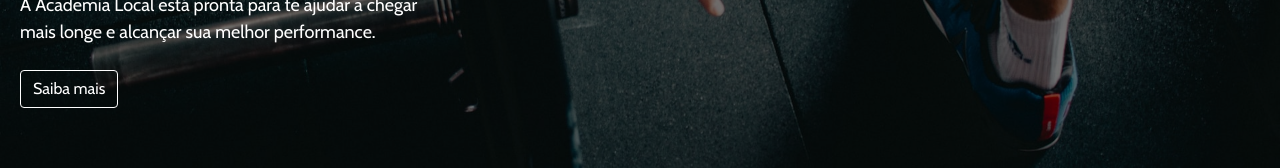
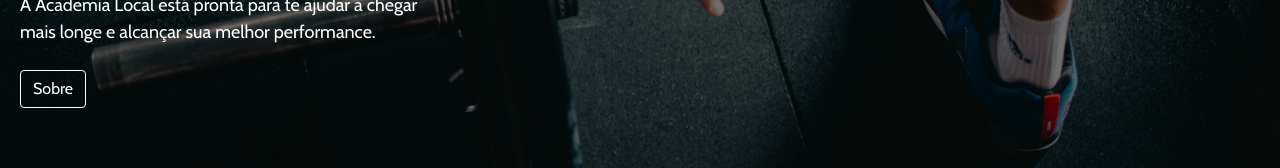
Before and after one commit to yo-ver/academialocal, a SvelteKit app: page / in a window 1280 px wide. Shown: the part 183-351 px from the top of the page. Built offline with nearby package versions, Linux system fonts and the light colour scheme.

Commit message:
criando pagina sobre

```diff
--- a/src/lib/components/Intro.svelte
+++ b/src/lib/components/Intro.svelte
@@ -5,7 +5,7 @@
     export let title = "Você esta pronto <br /> para o desafio?"
     export let content = 'A Academia Local está pronta para te ajudar a chegar mais longe e alcançar sua melhor performance.'
     export let btn = "Saiba mais"
-    export  let href = "/"
+    export  let href
 
     export let img
     if (img === 'musculacao') img = imgMusculacao
--- a/src/routes/+page.svelte
+++ b/src/routes/+page.svelte
@@ -4,8 +4,8 @@
 
 <Intro
 
-
-    href = "/"
+    btn = "Sobre"
+    href = "/sobre"
     icon = "muscle"
     img = "musculacao"
 
```
Also changed, not shown: src/routes/sobre/+page.svelte (added, +7 -0 lines).
